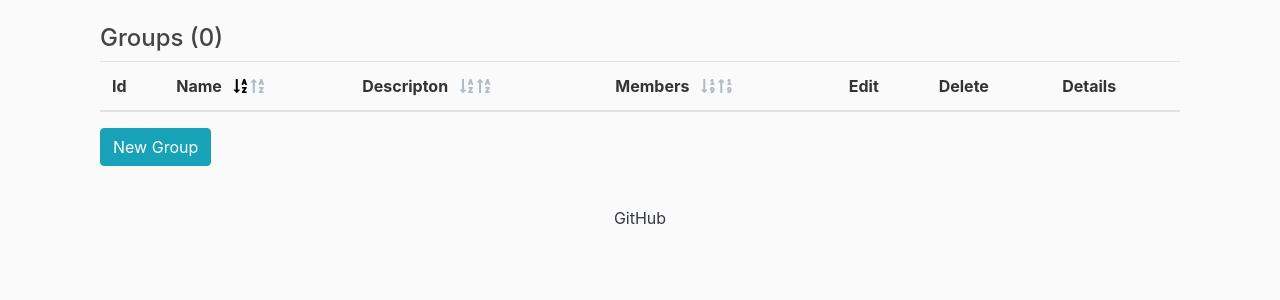
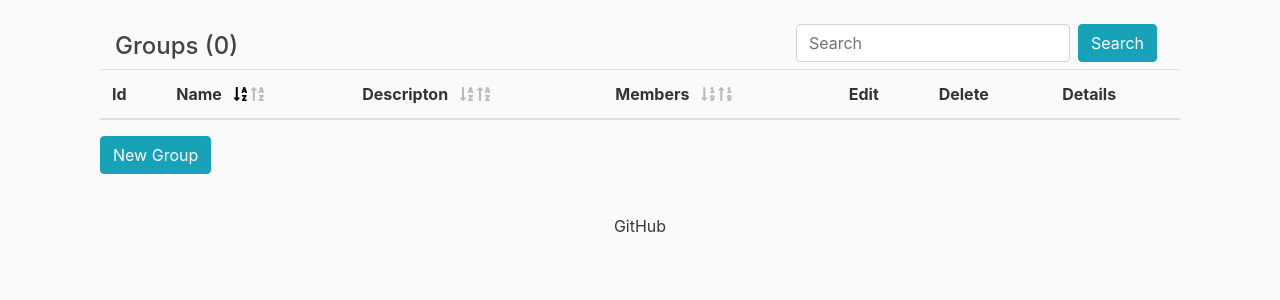
Before and after one commit to TobKed/contact_box, a Django app: page /contacts/group in a window 1280 px wide. Shown: the part 56-356 px from the top of the page. Run offline with Django 3.2, Linux system fonts and the light colour scheme; the visitor is signed in with stand-in values (Sample User, id 1); data comes from the database, SQL or seed files in the repository; data that the repository does not hold is empty; some libraries are stand-ins or nearby versions.

Commit message:
add search option for contact groups

```diff
--- a/src/contacts/models.py
+++ b/src/contacts/models.py
@@ -1,12 +1,29 @@
 from django.db import models
 from users.models import Profile
 from django.urls import reverse
+
+
+class ContactGroupQuerySet(models.QuerySet):
+    def search(self, search=None):
+        if search:
+            return self.filter(name__contains=search) | self.filter(description__contains=search)
+        return self
+
+
+class ContactGroupManager(models.Manager):
+    def get_queryset(self):
+        return ContactGroupQuerySet(self.model, using=self._db)
+
+    def search(self, search):
+        return self.get_queryset().search(search=search)
 
 
 class ContactGroup(models.Model):
     name = models.CharField(max_length=64)
     description = models.TextField(null=True, blank=True)
     creator = models.ForeignKey(Profile, on_delete=models.CASCADE)
+
+    objects = ContactGroupManager()
 
     def __str__(self):
         return f"{self.name}"
--- a/src/contacts/static/contacts/js/tablesort.js
+++ b/src/contacts/static/contacts/js/tablesort.js
@@ -18,6 +18,7 @@ $( document ).ready(function() {
     let orderManager = $('#order-manager');
     let orderby = orderManager.data('orderby');
     let order = orderManager.data('order');
+    let search = orderManager.data('search');
 
     if ((orderby !== undefined) && (order !== undefined)) {
         let sortElements = $('.order');
@@ -26,6 +27,7 @@ $( document ).ready(function() {
             let sortElementOrder = $(this).data('order');
             let href = $(this).attr('href');
             let newHref = href + '&orderby=' + sortElementOrderBy + '&order=' + sortElementOrder;
+            if (search !== undefined) newHref += '&search=' + search;
             $(this).attr('href', newHref);
             if ((sortElementOrderBy == orderby) && (sortElementOrder == order)) {
                 $(this).addClass('order-active')
--- a/src/contacts/templates/contacts/contactgroup_list.html
+++ b/src/contacts/templates/contacts/contactgroup_list.html
@@ -6,8 +6,15 @@
         <div class="row">
 
             <div class="col-md-12">
-                <h4>Groups ({{ page_obj.paginator.count }})</h4>
-                <div type="hidden" id="order-manager" data-orderby="{{ orderby }}" data-order="{{ order }}"></div>
+                <div class="container d-flex justify-content-between">
+                    <h4 class="d-inline-block mt-2">Groups ({{ page_obj.paginator.count }})</h4>
+                    <form class="form-inline align-self-start" method="GET">
+                      <input class="form-control" name="search" type="text" placeholder="Search" aria-label="Search">
+                      <button class="btn btn-info mx-2" type="submit" href="">Search</button>
+                    </form>
+                </div>
+
+                <div type="hidden" id="order-manager" data-orderby="{{ orderby }}" data-order="{{ order }}" data-search="{{ search }}"></div>
 
                 <div class="table-responsive">
 
--- a/src/contacts/views.py
+++ b/src/contacts/views.py
@@ -277,7 +277,8 @@ class ContactGroupListView(LoginRequiredMixin, ListView):
         orderby = self.request.GET.get('orderby', 'name')
         order = self.request.GET.get('order', 'asc')
         order = {'asc': '', 'desc': '-'}.get(order, '')
-        return ContactGroup.objects.filter(creator=user.profile).annotate(
+        search = self.request.GET.get('search')
+        return ContactGroup.objects.filter(creator=user.profile).search(search=search).annotate(
             members=Count('person', distinct=True)
             ).order_by(order+orderby)
 
@@ -285,7 +286,8 @@ class ContactGroupListView(LoginRequiredMixin, ListView):
         context_data = super().get_context_data(*args, **kwargs)
         params = {
             'orderby': self.request.GET.get('orderby', 'name'),
-            'order': self.request.GET.get('order', 'asc')
+            'order': self.request.GET.get('order', 'asc'),
+            'search': self.request.GET.get('search')
         }
         context_data.update(params)
         return context_data
```
Also changed, not shown: README.md.
